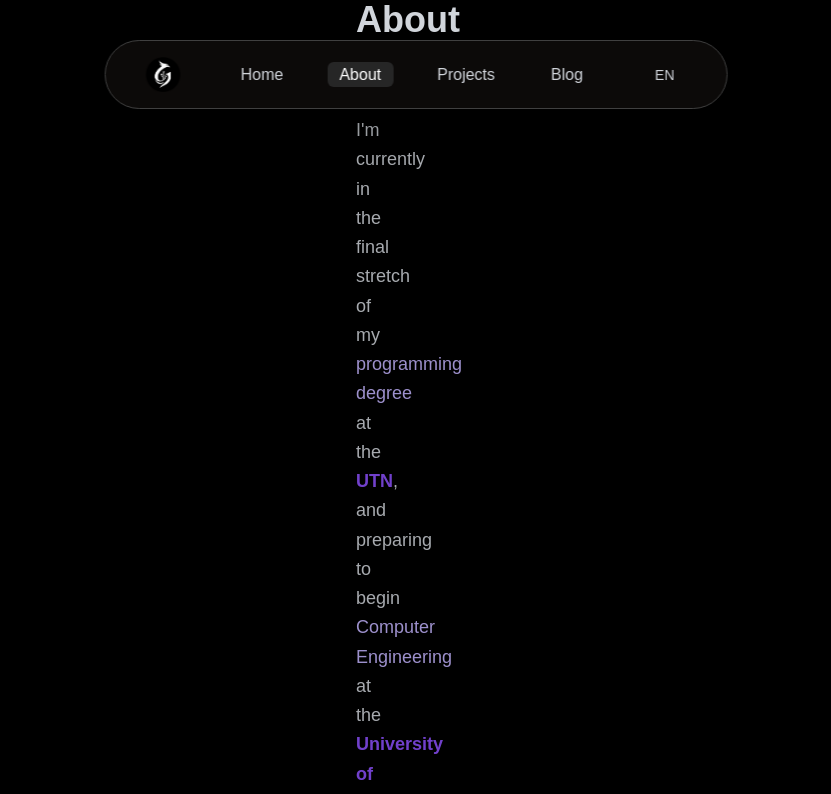
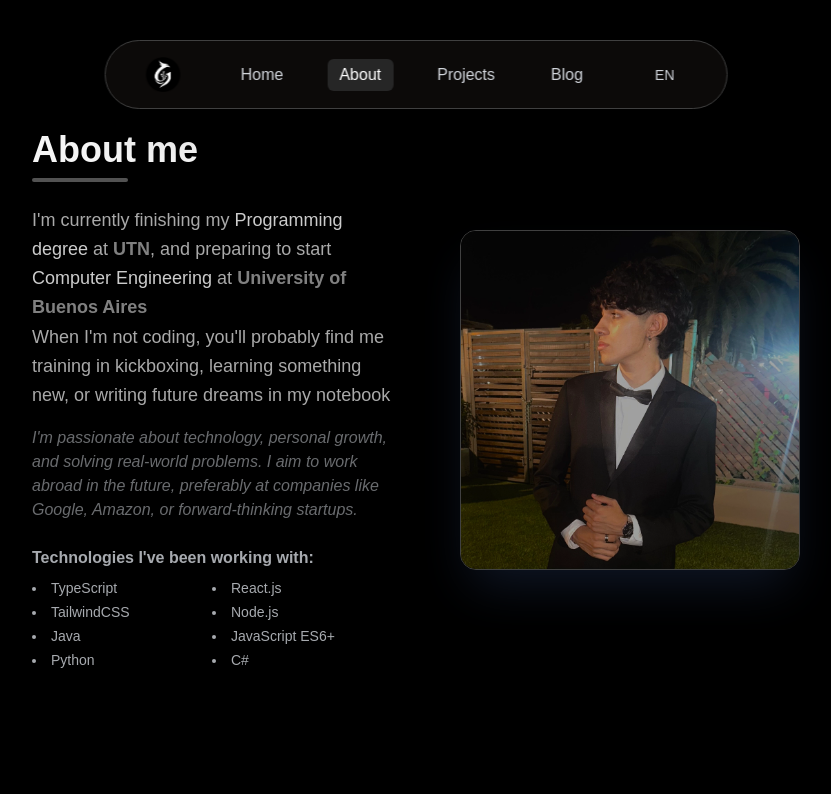
Before and after one commit to RamosGonzalo/Portfolio, a Next.js app: page /about in a window 1280 px wide. Shown: the top 794 px of the page, without its empty margins (224-1055 px from the left). Built offline with nearby package versions, Linux system fonts and the light colour scheme.

Commit message:
`Refactor layout, typography, and navigation components`

```diff
--- a/src/app/about/page.tsx
+++ b/src/app/about/page.tsx
@@ -2,32 +2,34 @@ import Image from "next/image";
 
 export default function AboutPage() {
     return (
-        <section className="min-h-screen flex items-center justify-center px-6 sm:px-20">
-        <div className="w-full mx-[500px] grid grid-cols-1 md:grid-cols-2 gap-12 max-w-[1100px]">
+        <section className="min-h-screen flex items-center justify-center px-6 sm:px-10 lg:px-24 xl:px-32">
+        <div className="w-full max-w-3xl mx-auto grid grid-cols-1 md:grid-cols-2 gap-12">
             <div>
-            <h2 className="text-4xl font-bold mb-2">About me</h2>
-            <div className="h-1 w-24 bg-violet-700 rounded mb-6" />
+            <h2 className="text-4xl font-bold mb-2 text-neutral-100">About me</h2>
+            <div className="h-1 w-24 bg-neutral-600 rounded mb-6" />
 
-            <p className="opacity-80 text-lg mb-4 leading-relaxed">
-                I'm currently in the final stretch of my <span className="text-violet-300">programming degree</span> at the{" "}
-                <a
-                className="font-semibold text-violet-500 hover:underline"
+            <p className="opacity-80 text-lg mb-4 leading-relaxed text-neutral-300">
+            I'm currently finishing my{" "}
+            <span className="text-white">Programming degree</span> at{" "}
+            <a
+                className="font-semibold text-neutral-400 hover:text-white hover:underline transition-colors"
                 href="https://www.frgp.utn.edu.ar/"
                 target="_blank"
                 rel="noopener noreferrer"
-                >
+            >
                 UTN
-                </a>
-                , and preparing to begin <span className="text-violet-300">Computer Engineering</span> at the{" "}
-                <a
-                className="font-semibold text-violet-500 hover:underline"
+            </a>, and preparing to start{" "}
+            <span className="text-white">Computer Engineering</span> at{" "}
+            <a
+                className="font-semibold text-neutral-400 hover:text-white hover:underline transition-colors"
                 href="https://www.uba.ar/"
                 target="_blank"
                 rel="noopener noreferrer"
-                >
+            >
                 University of Buenos Aires
-                </a>
-                . In parallel, I'm building full-stack projects and continuously improving my skills.
+            </a>
+            <br />
+            When I'm not coding, you'll probably find me training in kickboxing, learning something new, or writing future dreams in my notebook
             </p>
 
             <p className="opacity-50 italic mb-4">
@@ -37,7 +39,7 @@ export default function AboutPage() {
             <h3 className="text-md font-semibold opacity-80 mt-6 mb-2">
                 Technologies I've been working with:
             </h3>
-            <ul className="grid grid-cols-2 sm:grid-cols-2 opacity-80 text-sm gap-y-1 list-disc list-inside">
+            <ul className="grid grid-cols-2 opacity-80 text-sm gap-y-1 list-disc list-inside">
                 <li>TypeScript</li>
                 <li>React.js</li>
                 <li>TailwindCSS</li>
@@ -49,14 +51,14 @@ export default function AboutPage() {
             </ul>
             </div>
 
-            <div className="flex justify-center md:justify-end items-center">
+            <div className="hidden md:flex justify-center md:justify-end items-center">
             <Image
                 src="/perfil.webp"
                 alt="Gonzalo Ramos"
                 width={340}
                 height={340}
                 unoptimized
-                className="hover:scale-102 rounded-2xl shadow-2xl shadow-gray-900 border border-neutral-700 object-cover"
+                className="transition-transform duration-300 hover:scale-105 rounded-2xl shadow-2xl shadow-gray-900 border border-neutral-700 object-cover"
             />
             </div>
         </div>
--- a/src/app/layout.tsx
+++ b/src/app/layout.tsx
@@ -1,18 +1,15 @@
 import type { Metadata } from "next";
-import { Geist, Geist_Mono } from "next/font/google";
+import { Inter } from "next/font/google";
 import "./globals.css";
 import Navbar from "@/components/Navbar";
 import Footer from "@/components/Footer";
 
-const geistSans = Geist({
-  variable: "--font-geist-sans",
+const inter = Inter({
+  variable: "--font-inter",
   subsets: ["latin"],
+  display: "swap",
 });
 
-const geistMono = Geist_Mono({
-  variable: "--font-geist-mono",
-  subsets: ["latin"],
-});
 
 export const metadata: Metadata = {
   title: "Gonzalo Ramos",
@@ -30,7 +27,7 @@ export default function RootLayout({
   return (
     <html lang="en" suppressHydrationWarning>
       <body
-        className={`${geistSans.variable} ${geistMono.variable} antialiased bg-black text-[#d1d5db]`}
+        className={`${inter.variable} antialiased bg-black text-[#d1d5db]`}
       >
         <Navbar />
         {children}
--- a/src/app/page.tsx
+++ b/src/app/page.tsx
@@ -1,16 +1,35 @@
+"use client";
+import { useEffect, useState } from "react";
+
 export default function HomePage() {
+  const [typedText, setTypedText] = useState("");
+  const fullText = "Hi, I'm Gonza";
+
+  useEffect(() => {
+    let index = 0;
+    const interval = setInterval(() => {
+      setTypedText(fullText.slice(0, index + 1));
+      index++;
+      if (index === fullText.length) clearInterval(interval);
+    }, 70);
+    return () => clearInterval(interval);
+  }, []);
+
   return (
-    <main className="flex items-center justify-center w-full min-h-screen px-6 sm:px-20">
-      <div className="text-center max-w-3xl mx-96">
-        <h1 className="text-5xl sm:text-6xl lg:text-7xl tracking-tight font-playfair font-bold bg-gradient-to-r from-[#634559] to-[#4D607A] bg-clip-text text-transparent">
-          Hi, I’m Gonzalo Ramos
+    <main className="flex items-center justify-center min-h-screen px-6 sm:px-10 lg:px-24 xl:px-32 py-10">
+      <div className="container mx-auto text-center">
+        <h1 className="text-5xl sm:text-6xl lg:text-7xl tracking-tight font-playfair font-bold  bg-gradient-to-r from-[#634559] to-[#4D607A] bg-clip-text text-transparent min-h-[100px]">
+          {typedText}
+          <span className="text-neutral-400 animate-pulse">|</span>
         </h1>
-        <h3 className="text-3xl sm:text-4xl lg:text-5xl bg-gradient-to-t from-neutral-400 to-neutral-600 bg-clip-text text-transparent my-4 italic">
-          Software Developer
-        </h3>
-        <p className="text-lg text-neutral-400 font-sans italic">
+
+        <p className="text-lg text-neutral-400 font-sans italic mt-6 mb-8 max-w-xl mx-auto">
           Passionate about technology and learning. Focused on teamwork and industry best practices to solve real-world problems.
         </p>
+
+        <button className="bg-neutral-800 text-white px-4 py-2 rounded-md hover:bg-neutral-600 transition-all cursor-pointer">
+          View my CV
+        </button>
       </div>
     </main>
   );
--- a/src/components/Navbar.tsx
+++ b/src/components/Navbar.tsx
@@ -2,10 +2,16 @@
 
 import Link from "next/link";
 import Image from "next/image";
-import { useState } from "react";
+import { useState, useRef, useEffect } from "react";
 import { usePathname } from "next/navigation";
 
 const languages = ["EN", "ES"];
+const links = [
+    { label: "Home", path: "/" },
+    { label: "About", path: "/about" },
+    { label: "Projects", path: "/projects" },
+    { label: "Blog", path: "/blog" },
+];
 
 const Navbar = () => {
     const [lang, setLang] = useState("EN");
@@ -17,14 +23,34 @@ const Navbar = () => {
         setLang(languages[nextIndex]);
     };
 
+    const linkRefs = useRef<{ [key: string]: HTMLSpanElement | null }>({});
+    const containerRef = useRef<HTMLUListElement | null>(null);
+    const [highlight, setHighlight] = useState({
+        left: 0,
+        width: 0,
+    });
+
+    useEffect(() => {
+        const elem = linkRefs.current[pathname];
+        const container = containerRef.current;
+
+        if (elem && container) {
+        const elRect = elem.getBoundingClientRect();
+        const containerRect = container.getBoundingClientRect();
+
+        setHighlight({
+            left: elRect.left - containerRect.left,
+            width: elRect.width,
+        });
+        }
+    }, [pathname]);
+
     return (
-        <header
-        className="fixed top-10 left-1/2 -translate-x-1/2 z-50 w-fit transition-transform duration-500">
+        <header className="fixed top-10 left-1/2 -translate-x-1/2 z-50 w-fit">
         <nav className="px-6 sm:px-10 py-4 bg-stone-950 border border-neutral-700 rounded-full shadow-2xl backdrop-blur-md">
             <div className="flex items-center gap-x-12">
             <div className="select-none text-neutral-300 font-semibold text-md">
-                <Link
-                href="/">
+                <Link href="/">
                 <Image
                     src="/logo.png"
                     alt="logo"
@@ -34,41 +60,36 @@ const Navbar = () => {
                 />
                 </Link>
             </div>
-            <ul className="flex items-center gap-x-8 text-md font-medium">
-                <li>
-                <Link
-                href="/"
+
+            <ul
+                ref={containerRef}
+                className="relative flex items-center gap-x-8 text-md font-medium"
+            >
+                <div
+                className="absolute h-8 bg-neutral-800 rounded-md z-[-1] transition-all duration-300 ease-in-out"
+                style={{
+                    width: highlight.width,
+                    left: highlight.left,
+                }}
+                />
+                {links.map(({ label, path }) => (
+                <li key={path}>
+                    <Link href={path}>
+                    <span
+                        ref={(el) => {
+                        linkRefs.current[path] = el;
+                        }}
                         className={`px-3 py-1 rounded-md transition-all ${
-                    pathname === "/" ? "bg-neutral-800 text-white" : "hover:text-white"
-                }`}>
-                Home
+                        pathname === path ? "text-white" : "hover:text-white"
+                        }`}
+                    >
+                        {label}
+                    </span>
                     </Link>
                 </li>
-                <li>
-                <Link
-                    href="/about"
-                    className={`px-3 py-1 rounded-md transition-all ${pathname === "/about" ? "bg-neutral-800 text-white" : "hover:text-white"}`}
-                >
-                    About
-                </Link>
-                </li>
-                <li>
-                <Link
-                    href="/projects"
-                    className={`px-3 py-1 rounded-md transition-all ${pathname === "/projects" ? "bg-neutral-800 text-white" : "hover:text-white"}`}
-                >
-                    Projects
-                </Link>
-                </li>
-                <li>
-                <Link
-                    href="/blog"
-                    className={`px-3 py-1 rounded-md transition-all ${pathname === "/blog" ? "bg-neutral-800 text-white" : "hover:text-white"}`}
-                >
-                    Blog
-                </Link>
-                </li>
+                ))}
             </ul>
+
             <div
                 onClick={changeLanguage}
                 className="text-sm px-3 py-1 rounded-2xl hover:bg-neutral-800 hover:text-white transition-all cursor-pointer select-none"
```
Lines whose indentation alone changed are shown as unchanged.
